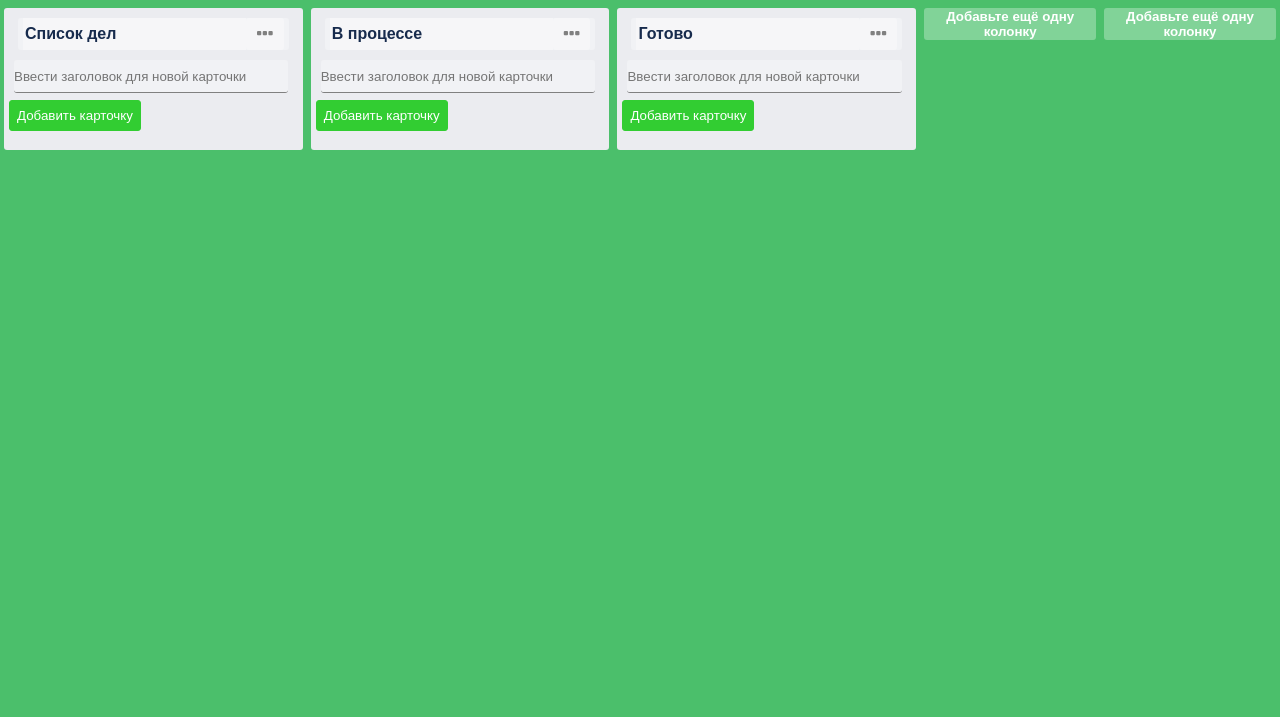
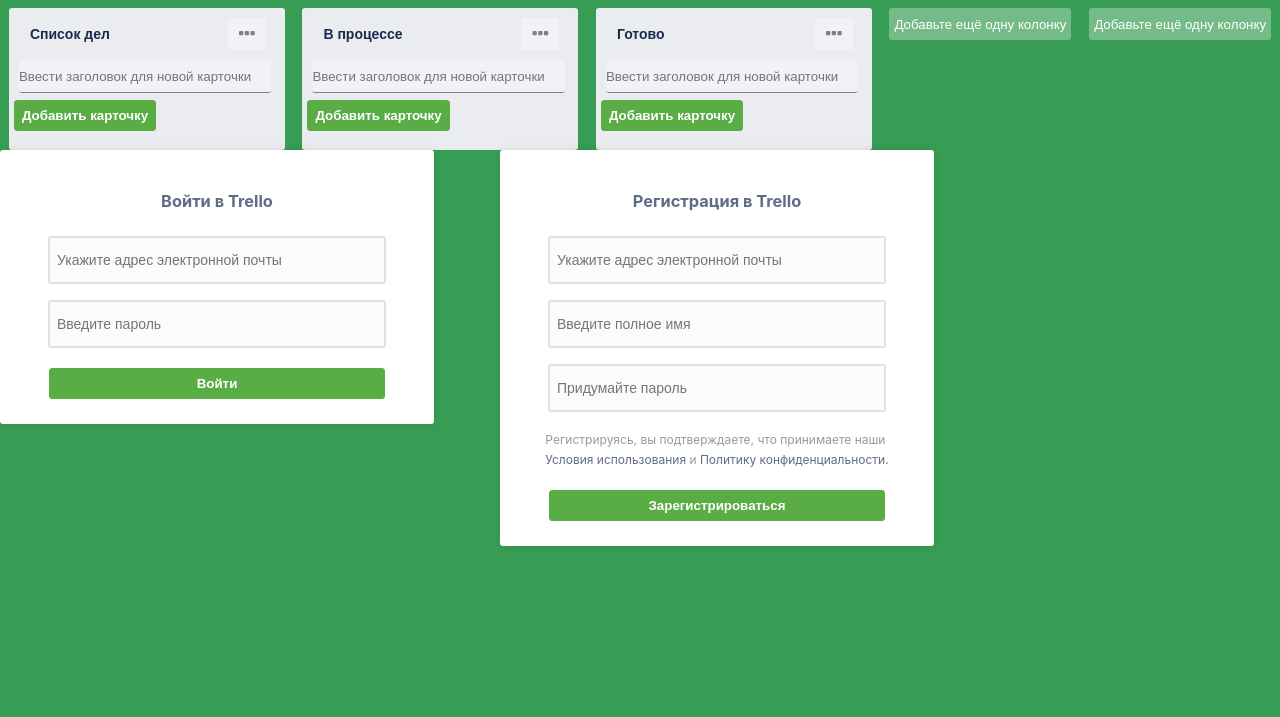
Before and after one commit to yuliagolubevaa5/trello_lite, a plain HTML site: page index.html in a window 1280 px wide. Shown: the part 83-800 px from the top of the page. Drawn offline with nearby package versions, Linux system fonts and the light colour scheme.

Commit message:
attempt3

```diff
--- a/css/style.css
+++ b/css/style.css
@@ -6,7 +6,7 @@ html {
 }
 
 body {
-    background-color: #4bbf6b;
+    background-color: #389d54;
     position: relative;
     z-index: 0;
     overflow: hidden;
@@ -51,8 +51,7 @@ a {
 
 span {
     display: flex;
-    background: rgba(255, 255, 255, 0.3);
-    color: white;
+    background: rgba(255, 255, 255, 0.3) color: white;
     border-radius: 3px;
     margin-left: 4px;
     margin-right: 4px;
@@ -72,7 +71,6 @@ span {
     margin-left: 4px;
     margin-right: 4px;
     height: 32px;
-    font-weight: bold;
     padding-right: 5px;
     padding-left: 5px;
     cursor: pointer;
@@ -224,9 +222,10 @@ ul {
     flex-direction: row;
     flex-wrap: nowrap;
     color: #172b4d;
-    font-size: 16px;
+    font-size: 14px;
     font-weight: bold;
     cursor: pointer;
+    background: #ebecf0;
 }
 
 .fa-ellipsis-h:before {
@@ -264,17 +263,18 @@ ul {
     border-radius: 3px;
 }
 
-.add {
+._theme-add {
+    font-weight: bold;
     display: block;
-    background-color: limegreen;
+    background: #5AAC44;
     color: white;
-    border: solid 1px limegreen;
+    border: solid 1px #5AAC44;
     border-radius: 3px;
     cursor: pointer;
     padding: 7px;
 }
 
-.add:hover {
+._theme-add:hover {
     background: #5aac44;
 }
 
@@ -316,7 +316,6 @@ ul {
     margin-left: 4px;
     margin-right: 4px;
     height: 32px;
-    font-weight: bold;
     padding-right: 5px;
     padding-left: 5px;
     cursor: pointer;
@@ -418,3 +417,56 @@ ul {
     background-color: white;
     color: #172b4d;
 }
+
+/*Здесь начинаются стили для форм входа/регистрации*/
+
+._theme-entry {
+    position: absolute;
+    color: #5E6C84;
+    margin-bottom: 10px;
+}
+.registration{
+    left: 500px;
+}
+._theme-form {
+    width: auto;
+    display: flex;
+    flex-direction: column;
+    justify-content: center;
+    align-items: center;
+    background-color: #fff;
+    border-radius: 3px;
+    padding: 25px 40px;
+    box-shadow: rgba(0, 0, 0, 0.1) 0 0 10px;
+}
+
+._theme-input {
+    color: #999;
+    font-size: 14px;
+    background-color: #FAFBFC;
+    border: 2px solid #DFE1E6;
+    border-radius: 3px;
+    margin: 8px;
+    padding: 7px;
+    width: 320px;
+    height: 30px;
+}
+
+.signup__password {
+    margin-bottom: 20px;
+}
+
+.registration__description {
+    font-size: 12px;
+    margin: 10px 0 20px 0;
+    color: #999;
+}
+
+.registration__description a {
+    color: #5E6C84;
+}
+
+.signup__submit,
+.registration__submit {
+    width: 95%;
+}
--- a/index.html
+++ b/index.html
@@ -24,7 +24,6 @@
                     <i class="fa fa-search"></i>
                 </label>
             </span>
-            <a href=""><img src="img/logdog.png" alt=""></a>
         </nav>
         <div class="logo"></div>
         <nav class="navbar-end">
@@ -95,7 +94,7 @@
                     </section>
                     <section class="card__body">
                         <input type="text" placeholder="Ввести заголовок для новой карточки" class="card__text" />
-                        <button class="add">Добавить карточку</button>
+                        <button class="add _theme-add">Добавить карточку</button>
                         <ul class="card__ul">
                         </ul>
                     </section>
@@ -143,7 +142,7 @@
                     </section>
                     <section class="card__body">
                         <input type="text" placeholder="Ввести заголовок для новой карточки" class="card__text" />
-                        <button class="add">Добавить карточку</button>
+                        <button class="add _theme-add">Добавить карточку</button>
                         <ul class="card__ul">
                         </ul>
                     </section>
@@ -162,7 +161,7 @@
                     </section>
                     <section class="card__body">
                         <input type="text" placeholder="Ввести заголовок для новой карточки" class="card__text" />
-                        <button class="add">Добавить карточку</button>
+                        <button class="add _theme-add">Добавить карточку</button>
                         <ul class="card__ul">
                         </ul>
                     </section>
@@ -181,7 +180,7 @@
                     </section>
                     <section class="card__body">
                         <input type="text" placeholder="Ввести заголовок для новой карточки" class="card__text" />
-                        <button class="add">Добавить карточку</button>
+                        <button class="add _theme-add">Добавить карточку</button>
                         <ul class="card__ul">
                         </ul>
                     </section>
@@ -200,14 +199,38 @@
                     </section>
                     <section class="card__body">
                         <input type="text" placeholder="Ввести заголовок для новой карточки" class="card__text" />
-                        <button class="add">Добавить карточку</button>
+                        <button class="add _theme-add">Добавить карточку</button>
                         <ul class="card__ul">
                         </ul>
                     </section>
                 </article>
             </section>
         </article>
+        <div class="signup _theme-entry">
+            <form action="" class="signup__form _theme-form" method="post">
+                <h3>Войти в Trello</h3>
+                <input type="text" class="signup__email _theme-input" value="" placeholder="Укажите адрес электронной почты">
+                <input type="text" class="signup__password _theme-input" value="" placeholder="Введите пароль">
+                <input type="submit" class="signup__submit _theme-add" value="Войти">
+            </form>
+        </div>
+        <div class="registration _theme-entry">
+            <form action="" class="registration__form _theme-form" method="post">
+                <h3>Регистрация в Trello</h3>
+                <input type="text" class="registration__email _theme-input" value="" placeholder="Укажите адрес электронной почты">
+                <input type="text" class="registration__name _theme-input" value="" placeholder="Введите полное имя">
+                <input type="text" class="registration__password _theme-input" value="" placeholder="Придумайте пароль">
+                <p class="registration__description">Регистрируясь, вы подтверждаете, что принимаете наши <br />
+                    <a href="">Условия использования</a>
+                    и
+                    <a href="">Политику конфиденциальности.</a>
+                </p>
+                <input type="submit" class="registration__submit _theme-add" value="Зарегистрироваться">
+            </form>
+        </div>
     </main>
     <script src="https://ajax.googleapis.com/ajax/libs/jquery/2.2.0/jquery.min.js"></script>
     <script src="js/common.js"></script>
-</body></html>
+</body>
+
+</html>
```
